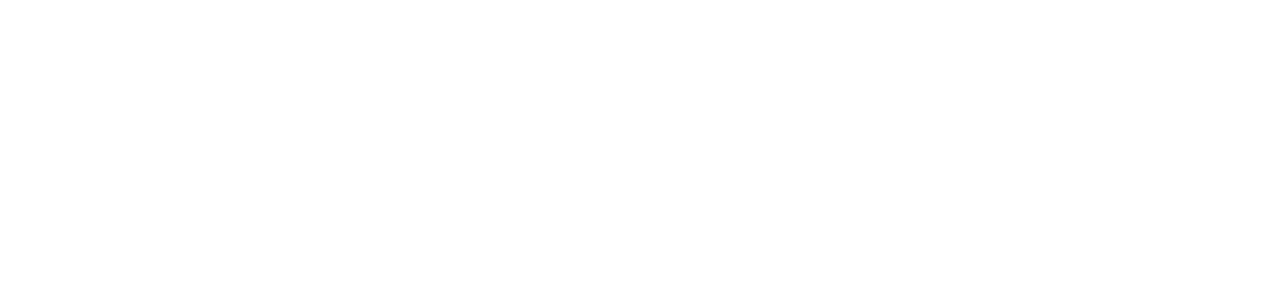
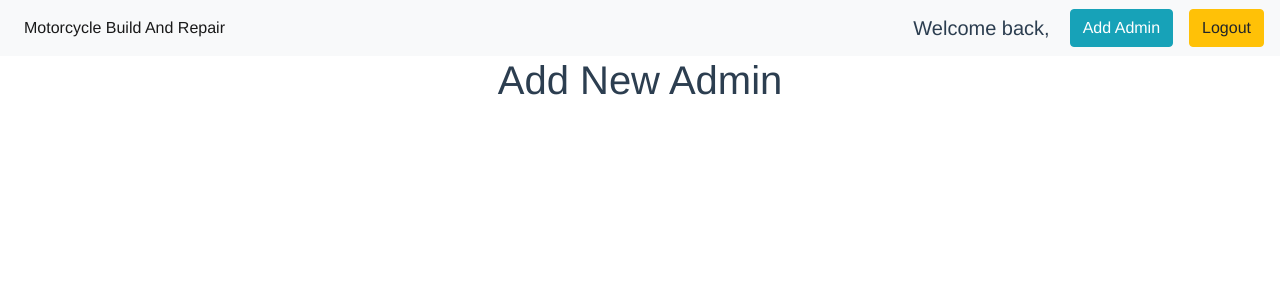
Before and after one commit to native-fox-2019/e-commerce-cms, a Vue app in the folder client/: page /addadmin in a window 1280 px wide. Shown: the top 300 px of the page. Built offline with nearby package versions, Linux system fonts and the light colour scheme; sample sign-in values are in the browser's storage.

Commit message:
adding add admin vue page, modified style for scrollable list of product

```diff
--- a/client/public/index.html
+++ b/client/public/index.html
@@ -5,7 +5,7 @@
     <meta http-equiv="X-UA-Compatible" content="IE=edge">
     <meta name="viewport" content="width=device-width,initial-scale=1.0">
     <link rel="icon" href="<%= BASE_URL %>favicon.ico">
-    <title><%= htmlWebpackPlugin.options.title %></title>
+    <title>Motorcycle Build and Repair</title>
   </head>
   <body>
     <noscript>
--- a/client/src/App.vue
+++ b/client/src/App.vue
@@ -3,6 +3,7 @@
     <div id="nav">
       <router-link to="/login"></router-link>
       <router-link to="/"></router-link>
+      <router-link to="/addadmin"></router-link>
     </div>
     <router-view/>
   </div>
--- a/client/src/components/NavBar.vue
+++ b/client/src/components/NavBar.vue
@@ -3,10 +3,11 @@
     <nav class="navbar navbar-expand-lg navbar-light bg-light" style="text-align:center;">
       <div class="collapse navbar-collapse" id="navbarNavAltMarkup">
         <div class="navbar-nav">
-          <a class="nav-item nav-link active" href="#">Motorcycle Build And Repair<span class="sr-only">(current)</span></a>
+          <a class="nav-item nav-link active" href="" @click.prevent="home">Motorcycle Build And Repair<span class="sr-only">(current)</span></a>
         </div>
       </div>
-      <h5 class="pr-5 mt-2">Welcome back, {{name}}</h5>
+      <h5 class="pr-3 mt-2">Welcome back, {{name}}</h5>
+      <a class="btn btn-info ml-1" @click.prevent="addAdmin">Add Admin</a>
       <a class="btn btn-warning ml-3" @click.prevent="logout">Logout</a>
     </nav>
   </div>
@@ -21,6 +22,16 @@ export default {
       }
     },
     methods : {
+      home(){
+        this.$router.push({
+          path: '/'
+        })
+      },
+      addAdmin(){
+        this.$router.push({
+          path: '/addadmin'
+        })
+      },
       logout(){
         let timerInterval
         Swal.fire({
--- a/client/src/components/TableProduct.vue
+++ b/client/src/components/TableProduct.vue
@@ -46,6 +46,7 @@
           </b-form-group>
         </form>
       </b-modal>
+    <div style="height : 620px; overflow: auto">
       <table class="table table-striped border" border="1">
         <thead>
           <tr>
@@ -70,6 +71,7 @@
           </tr>
         </tbody>
       </table>
+    </div>
   </div>
 </template>
 
--- a/client/src/router/index.js
+++ b/client/src/router/index.js
@@ -2,6 +2,7 @@ import Vue from 'vue'
 import VueRouter from 'vue-router'
 import HomePage from '../views/HomePage.vue'
 import LoginPage from '../views/LoginPage.vue'
+import AddAdmin from '../views/AddAdmin.vue'
 
 Vue.use(VueRouter)
 
@@ -17,6 +18,12 @@ const routes = [
     name: 'LoginPage',
     meta : {isLogin:true},
     component: LoginPage
+  },
+  {
+    path: '/addadmin',
+    name: 'AddAdmin',
+    meta : {requiresAuth:true},
+    component: AddAdmin
   },
 ]
 
--- /dev/null
+++ b/client/src/views/AddAdmin.vue
@@ -0,0 +1,20 @@
+<template>
+  <div>
+    <NavBar />
+    <h1>Add New Admin</h1>
+  </div>
+</template>
+
+<script>
+import NavBar from '../components/NavBar'
+export default {
+  components : {
+    NavBar
+  },
+  data() {
+    return {
+
+    };
+  }
+};
+</script>
```
Lines whose indentation alone changed are shown as unchanged.
